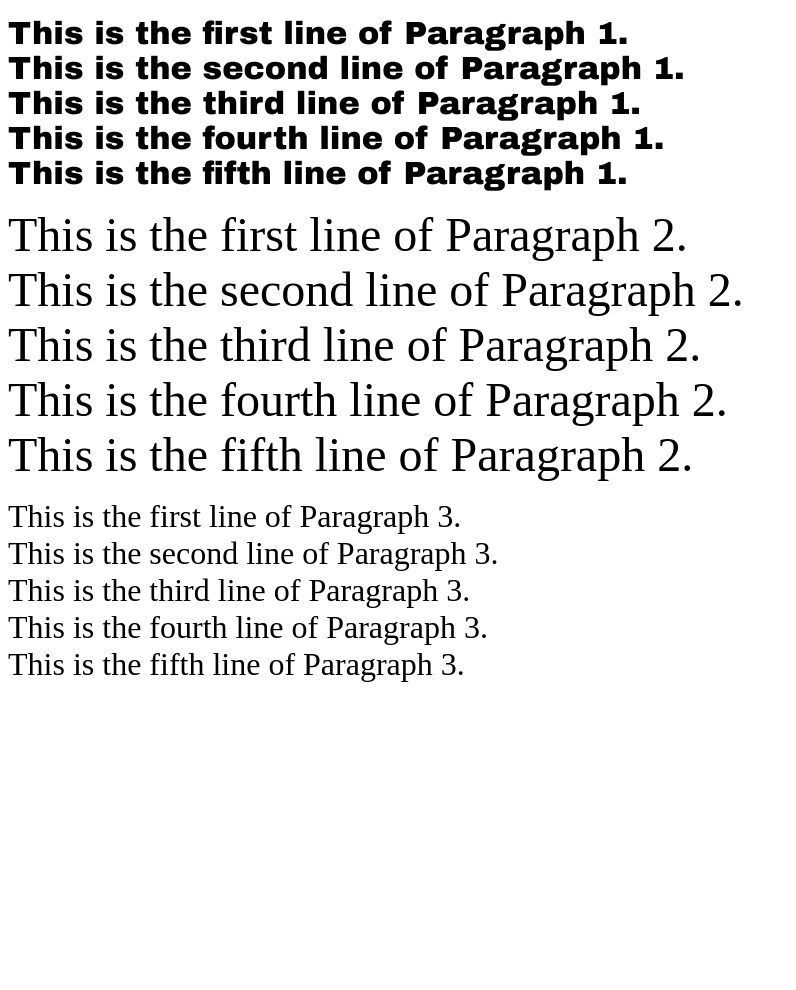
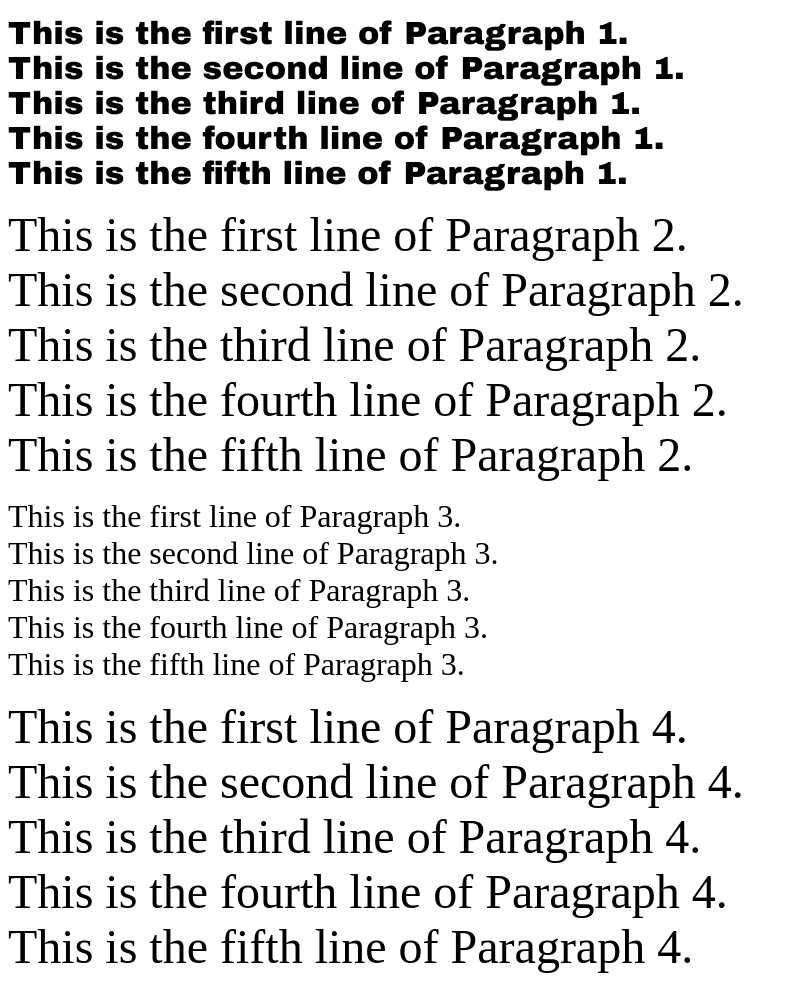
Before and after one commit to Yasir-Ali-Swe/Web-Dev, a plain HTML site: page Q5.html in a window 1280 px wide. Shown: the whole page, without its empty margins (0-796 px from the left). Before the commit the page ends 800 px from the top, so only its background shows below. Drawn offline with Linux system fonts and the light colour scheme.

Commit message:
Activity1-Q5

```diff
--- a/Q5.html
+++ b/Q5.html
@@ -33,5 +33,14 @@
             This is the fifth line of Paragraph 3.
         </font>
     </p>
+    <p>
+        <font face="Antiqua" size="+5">
+            This is the first line of Paragraph 4.<br>
+            This is the second line of Paragraph 4.<br>
+            This is the third line of Paragraph 4.<br>
+            This is the fourth line of Paragraph 4.<br>
+            This is the fifth line of Paragraph 4.
+        </font>
+    </p>
 </body>
 </html>
```
